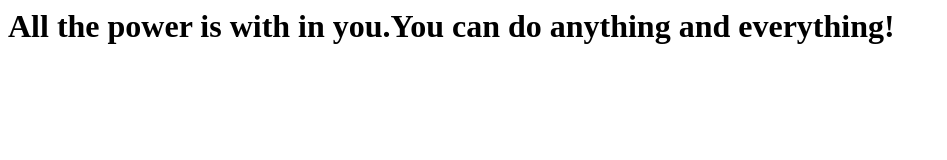
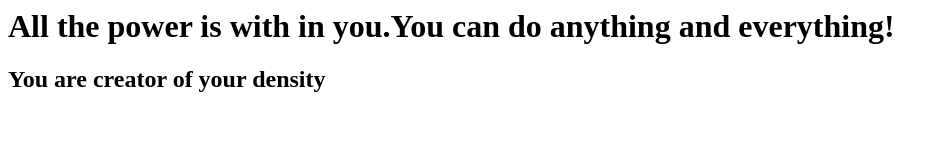
Before and after one commit to shubhdangat/firstgitrepo, a plain HTML site: page index.html in a window 1280 px wide. Shown: the whole page, without its empty margins (0-947 px from the left). Drawn offline with Linux system fonts and the light colour scheme.

Commit message:
added 2nd quote

```diff
--- a/index.html
+++ b/index.html
@@ -4,6 +4,9 @@
 All the power is with in you.You can do anything and everything!
 
     </h1>
+    <h2>
+        You are creator of your density
+    </h2>
 </body>
 
 </html>
```
